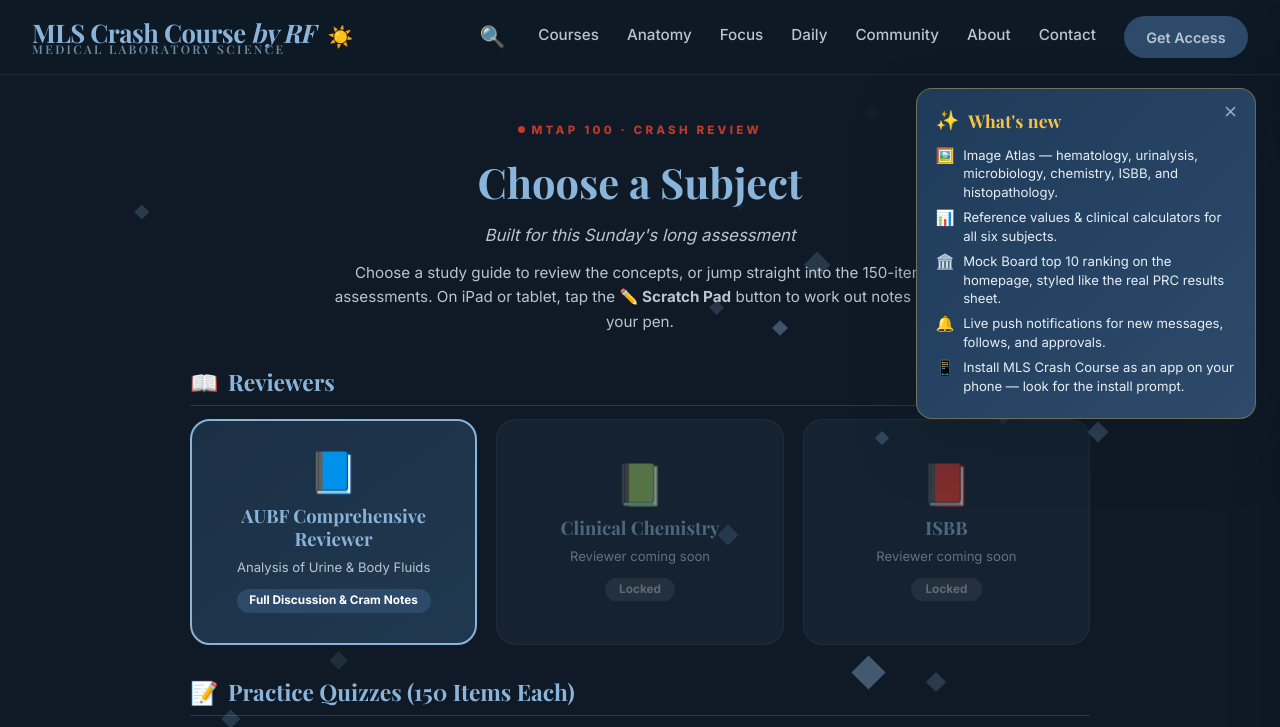
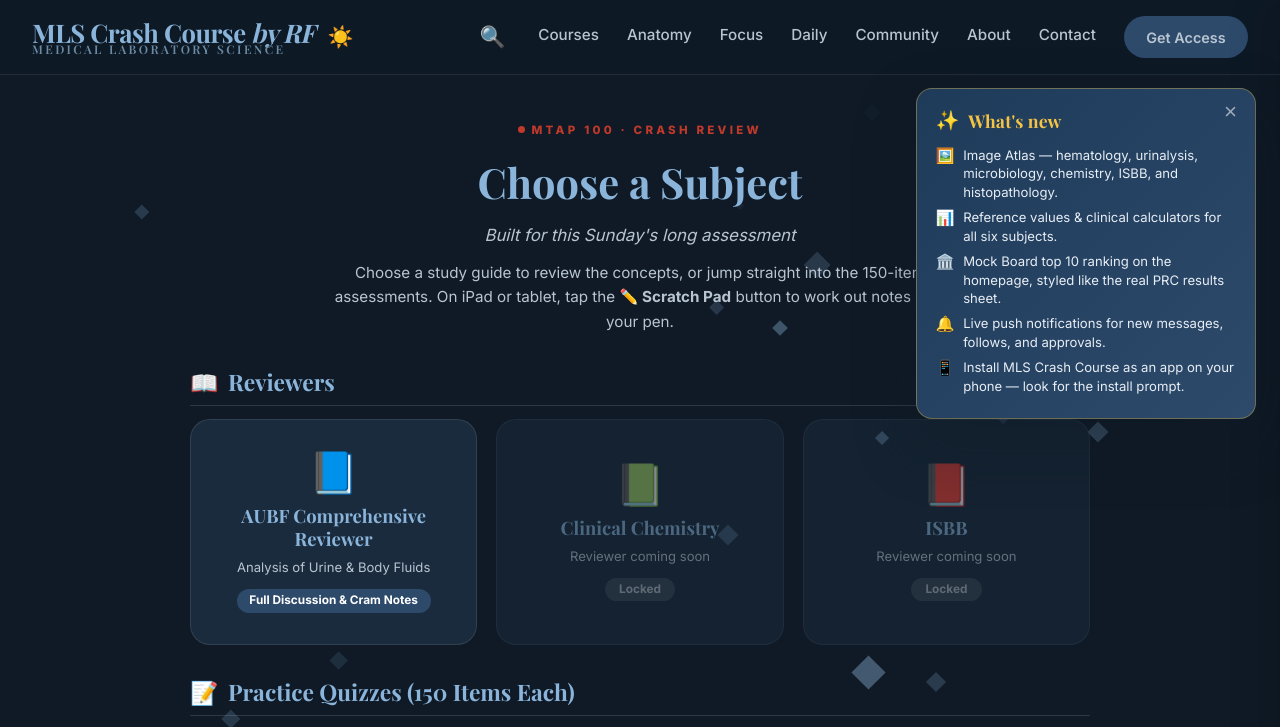
Before and after one commit to frnchzksrz/mls-crash-course, a plain HTML site: page mtap-100.html in a window 1280 px wide. Both pictures are taken after a click on the button "Toggle theme". Shown: the top 727 px of the page. Drawn offline with nearby package versions, Linux system fonts and the light colour scheme.

Commit message:
Update mtap-100.html

```diff
--- a/mtap-100.html
+++ b/mtap-100.html
@@ -295,11 +295,20 @@
       border-radius: 20px; font-family: inherit;
     }
     .reviewer-card-featured {
-      cursor: pointer; border: 2px solid #1e3b5a;
-      background: linear-gradient(145deg, #f8fbff 0%, #e8f0f8 100%);
-      transition: transform .22s ease, box-shadow .22s ease, background .22s ease;
+      cursor: pointer;
+      border: 1px solid rgba(30,59,90,.1);
+      background: #fff;
+      transition: transform .22s ease, box-shadow .22s ease, border-color .22s ease;
     }
-    .reviewer-card-featured:hover { transform: translateY(-4px); box-shadow: 0 12px 28px rgba(30,59,90,.12); }
+    .reviewer-card-featured:hover {
+      transform: translateY(-4px);
+      box-shadow: 0 12px 28px rgba(30,59,90,.12);
+      border-color: #1e3b5a;
+    }
+    .reviewer-card-featured:focus-visible {
+      outline: 2px solid #1e3b5a;
+      outline-offset: 3px;
+    }
     .reviewer-card-icon { font-size: 2.55rem; line-height: 1; margin-bottom: .1rem; }
     .reviewer-card-title { color: #1e3b5a; font-family: 'Playfair Display', serif; font-weight: 700; font-size: 1.15rem; line-height: 1.25; }
     .reviewer-card-description { color: #5c7c9e; font-size: .82rem; line-height: 1.4; }
@@ -316,7 +325,8 @@
     .subject-grid.practice-grid .subject-card { min-height: 194px; justify-content: center; }
     html[data-theme="dark"] .selection-section-title { color: #8ab4d9; border-bottom-color: rgba(255,255,255,.13); }
     html[data-theme="dark"] .reviewer-card { background: #1a2b3d; border-color: rgba(255,255,255,.1); color: #b8c5d1; }
-    html[data-theme="dark"] .reviewer-card-featured { background: linear-gradient(145deg, #1b3045 0%, #20384f 100%); border-color: #8ab4d9; }
+    html[data-theme="dark"] .reviewer-card-featured { background: #1a2b3d; border-color: rgba(255,255,255,.1); }
+    html[data-theme="dark"] .reviewer-card-featured:hover { border-color: #8ab4d9; }
     html[data-theme="dark"] .reviewer-card-title { color: #8ab4d9; }
     html[data-theme="dark"] .reviewer-card-description { color: #b8c5d1; }
     html[data-theme="dark"] .reviewer-card-badge { background: #2d4a6b; color: #fff; }
```
